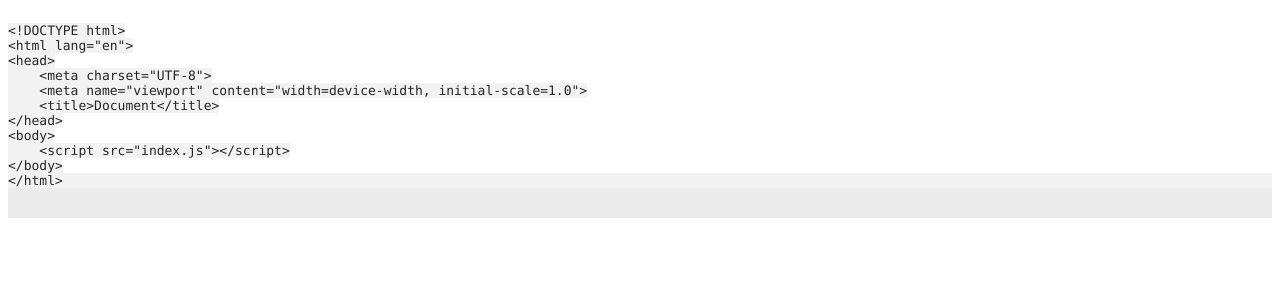
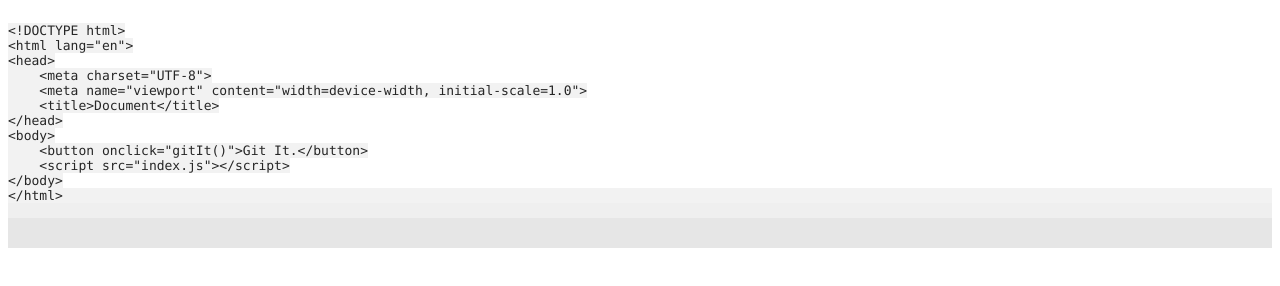
Before and after one commit to JasonKim2138/first-project, a plain HTML site: page index.html in a window 1280 px wide. Drawn offline with Linux system fonts and the light colour scheme.

Commit message:
button click, ignore log files

```diff
--- a/index.html
+++ b/index.html
@@ -7,16 +7,17 @@
   <meta name="Generator" content="Cocoa HTML Writer">
   <meta name="CocoaVersion" content="2575.4">
   <style type="text/css">
-    p.p1 {margin: 0.0px 0.0px 0.0px 0.0px; font: 12.0px Times; -webkit-text-stroke: #000000}
+    p.p1 {margin: 0.0px 0.0px 0.0px 0.0px; font: 13.0px Menlo; color: #262626; -webkit-text-stroke: #262626; min-height: 15.0px}
     p.p2 {margin: 0.0px 0.0px 0.0px 0.0px; font: 13.0px Menlo; color: #262626; -webkit-text-stroke: #262626}
     p.p3 {margin: 0.0px 0.0px 0.0px 0.0px; font: 13.0px Menlo; color: #262626; -webkit-text-stroke: #262626; background-color: #f2f2f2}
-    p.p4 {margin: 0.0px 0.0px 0.0px 0.0px; font: 13.0px Menlo; color: #161616; -webkit-text-stroke: #161616; background-color: #ebebeb; min-height: 15.0px}
+    p.p4 {margin: 0.0px 0.0px 0.0px 0.0px; font: 13.0px Menlo; color: #1d1d1d; -webkit-text-stroke: #1d1d1d; background-color: #efefef; min-height: 15.0px}
+    p.p5 {margin: 0.0px 0.0px 0.0px 0.0px; font: 13.0px Menlo; color: #111111; -webkit-text-stroke: #111111; background-color: #e6e6e6; min-height: 15.0px}
     span.s1 {font-kerning: none}
     span.s2 {font-kerning: none; background-color: #f2f2f2}
   </style>
 </head>
 <body>
-<p class="p1"><span class="s1">           </span></p>
+<p class="p1"><span class="s1"></span><br></p>
 <p class="p2"><span class="s2">&lt;!DOCTYPE html&gt;</span></p>
 <p class="p2"><span class="s2">&lt;html lang="en"&gt;</span></p>
 <p class="p2"><span class="s2">&lt;head&gt;</span></p>
@@ -25,10 +26,12 @@
 <p class="p2"><span class="s2">    &lt;title&gt;Document&lt;/title&gt;</span></p>
 <p class="p2"><span class="s2">&lt;/head&gt;</span></p>
 <p class="p2"><span class="s2">&lt;body&gt;</span></p>
+<p class="p2"><span class="s2">    &lt;button onclick="gitIt()"&gt;Git It.&lt;/button&gt;</span></p>
 <p class="p2"><span class="s2">    &lt;script src="index.js"&gt;&lt;/script&gt;</span></p>
 <p class="p2"><span class="s2">&lt;/body&gt;</span></p>
 <p class="p3"><span class="s1">&lt;/html&gt;</span></p>
 <p class="p4"><span class="s1"></span><br></p>
-<p class="p4"><span class="s1"></span><br></p>
+<p class="p5"><span class="s1"></span><br></p>
+<p class="p5"><span class="s1"></span><br></p>
 </body>
 </html>
--- a/index.js
+++ b/index.js
@@ -1,2 +1,5 @@
 
-alert("Git it.")
+alert("Git it.");
+function gitIt() {
+    console.log("Git it.");
+}
```
Also changed, not shown: 1 other file.
